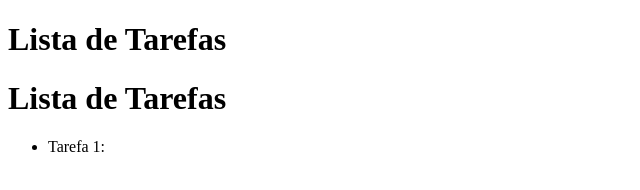
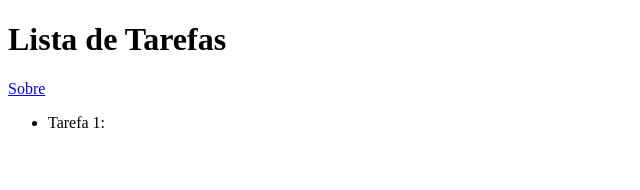
Before and after one commit to zKalli1/Lista-de-Tarefas, a plain HTML site: page index.html in a window 1280 px wide. Shown: the whole page, without its empty margins (0-640 px from the left). Drawn offline with Linux system fonts and the light colour scheme.

Commit message:
menu principal

```diff
--- a/index.html
+++ b/index.html
@@ -8,8 +8,10 @@
 <body>
     <header>
         <h1>Lista de Tarefas</h1>
+        <nav>
+            <a href="sobre.html">Sobre</a>
+        </nav>
     </header>
-    <h1>Lista de Tarefas</h1>
     <ul>
         <li>Tarefa 1:</li>
     </ul>
```
